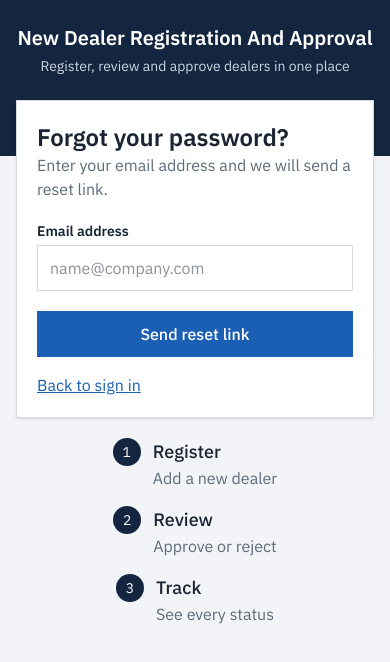
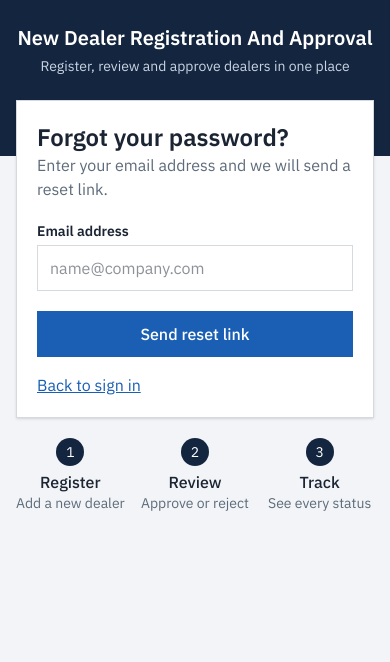
Before and after one commit to PrafullJ001/new-dealer-registration-approval, a React (Vite) app in the folder frontend/: page /forgot-password in a window 390 px wide. Shown: the top 662 px of the page. Built offline with nearby package versions, Linux system fonts and the light colour scheme; no server answers.

Commit message:
Steps in one row

```diff
--- a/frontend/src/components/AuthShell.jsx
+++ b/frontend/src/components/AuthShell.jsx
@@ -22,16 +22,19 @@ export default function AuthShell({ children }) {
         <div className="border border-line bg-white p-5 shadow-sm sm:p-6 md:p-6">{children}</div>
       </main>
 
-      {/* steps right under the card, each one centered in its column */}
-      <section className="mx-auto mb-6 mt-5 grid w-full max-w-3xl gap-4 px-6 sm:grid-cols-3">
+      {/* steps: always 3 in a row. phone = number on top, bigger screens = number beside text */}
+      <section className="mx-auto mb-6 mt-5 grid w-full max-w-3xl grid-cols-3 gap-2 px-3 sm:gap-4 sm:px-6">
         {STEPS.map((s, i) => (
-          <div key={s.title} className="flex items-start justify-center gap-3 text-base">
+          <div
+            key={s.title}
+            className="flex flex-col items-center gap-1 text-center sm:flex-row sm:items-start sm:justify-center sm:gap-3 sm:text-left"
+          >
             <span className="flex h-7 w-7 flex-none items-center justify-center rounded-full bg-navy text-sm text-white">
               {i + 1}
             </span>
             <div>
-              <p className="text-lg font-medium">{s.title}</p>
-              <p className="text-muted">{s.text}</p>
+              <p className="text-base font-medium sm:text-lg">{s.title}</p>
+              <p className="text-sm leading-snug text-muted sm:text-base">{s.text}</p>
             </div>
           </div>
         ))}
--- a/frontend/src/pages/Login.jsx
+++ b/frontend/src/pages/Login.jsx
@@ -131,16 +131,19 @@ export default function Login() {
         </div>
       </main>
 
-      {/* steps right under the card, each one centered in its column */}
-      <section className="mx-auto mb-6 mt-5 grid w-full max-w-3xl gap-4 px-6 sm:grid-cols-3">
+      {/* steps: always 3 in a row. phone = number on top, bigger screens = number beside text */}
+      <section className="mx-auto mb-6 mt-5 grid w-full max-w-3xl grid-cols-3 gap-2 px-3 sm:gap-4 sm:px-6">
         {STEPS.map((s, i) => (
-          <div key={s.title} className="flex items-start justify-center gap-3 text-base">
+          <div
+            key={s.title}
+            className="flex flex-col items-center gap-1 text-center sm:flex-row sm:items-start sm:justify-center sm:gap-3 sm:text-left"
+          >
             <span className="flex h-7 w-7 flex-none items-center justify-center rounded-full bg-navy text-sm text-white">
               {i + 1}
             </span>
             <div>
-              <p className="text-lg font-medium">{s.title}</p>
-              <p className="text-muted">{s.text}</p>
+              <p className="text-base font-medium sm:text-lg">{s.title}</p>
+              <p className="text-sm leading-snug text-muted sm:text-base">{s.text}</p>
             </div>
           </div>
         ))}
```
